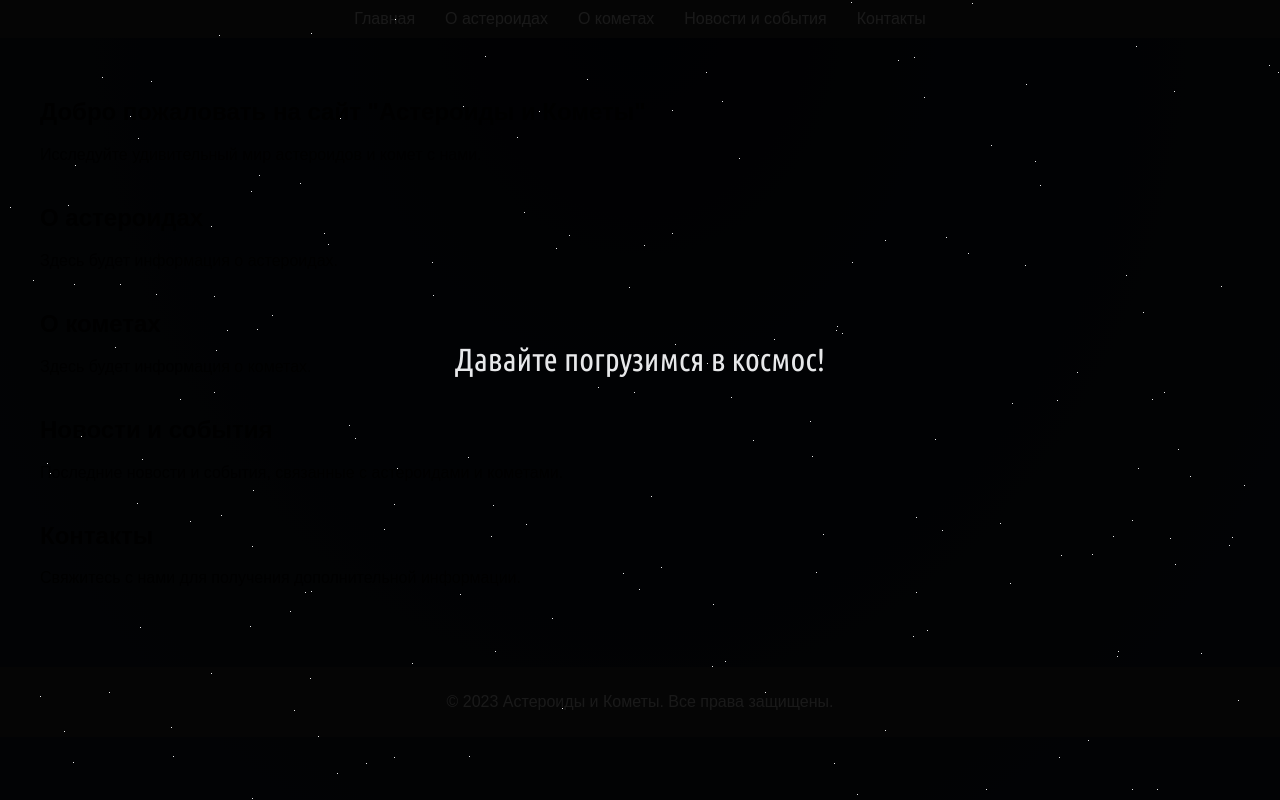
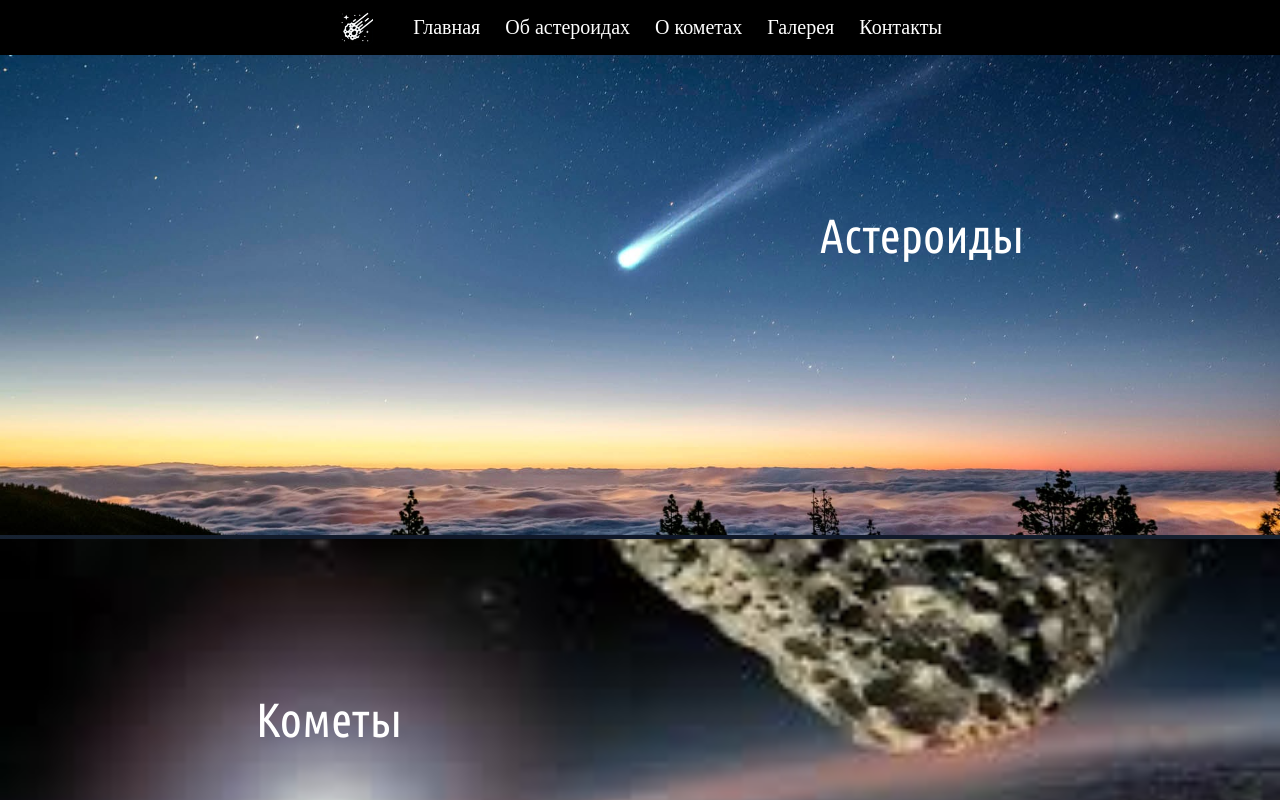
Before and after one commit to rubicus3/coursework-frontend, a plain HTML site: page html/index.html in a window 1280 px wide. Shown: the top 800 px of the page. Drawn offline with Linux system fonts and the light colour scheme.

Commit message:
Some barbone stuff

```diff
--- a/html/index.html
+++ b/html/index.html
@@ -29,42 +29,31 @@
         </div>
 
         <header>
+            <img src="../assets/logo.png" />
             <nav>
                 <ul>
                     <li><a href="#home">Главная</a></li>
-                    <li><a href="#asteroids">О астероидах</a></li>
+                    <li><a href="#asteroids">Об астероидах</a></li>
                     <li><a href="#comets">О кометах</a></li>
-                    <li><a href="#news">Новости и события</a></li>
+                    <li><a href="#news">Галерея</a></li>
                     <li><a href="#contact">Контакты</a></li>
                 </ul>
             </nav>
         </header>
 
         <main>
-            <section id="home">
-                <h2>Добро пожаловать на сайт "Астероиды и Кометы"</h2>
-                <p>Исследуйте удивительный мир астероидов и комет с нами.</p>
-            </section>
-
-            <section id="asteroids">
-                <h2>О астероидах</h2>
-                <p>Здесь будет информация о астероидах.</p>
-            </section>
-
-            <section id="comets">
-                <h2>О кометах</h2>
-                <p>Здесь будет информация о кометах.</p>
-            </section>
-
-            <section id="news">
-                <h2>Новости и события</h2>
-                <p>Последние новости и события, связанные с астероидами и кометами.</p>
-            </section>
-
-            <section id="contact">
-                <h2>Контакты</h2>
-                <p>Свяжитесь с нами для получения дополнительной информации.</p>
-            </section>
+            <div class="overflow-container">
+                <img class="image-in-overflow" src="../assets/Comet.jpg" />
+                <div id="text1">
+                    <h1>Астероиды</h1>
+                </div>
+            </div>
+            <div class="overflow-container">
+                <img class="image-in-overflow" src="../assets/Asteroid.jpeg" />
+                <div id="text2">
+                    <h1>Кометы</h1>
+                </div>
+            </div>
         </main>
 
         <footer>
--- a/js/main.js
+++ b/js/main.js
@@ -1,7 +1,9 @@
 document.addEventListener("DOMContentLoaded", function () {
     const loadingScreen = document.querySelector(".loading-screen");
+    loadingScreen.style.opacity = "0";
+
     setTimeout(() => {
         loadingScreen.style.opacity = "0";
-        setTimeout(() => (loadingScreen.style.display = "none"), 4000);
+        document.getElementsByTagName("html")[0].style.overflow = "visible";
     }, 5000);
 });
--- a/scss/loading.scss
+++ b/scss/loading.scss
@@ -58,58 +58,6 @@
         left: 50%;
         transform: translate(-50%, -50%);
     }
-}
-
-header {
-    background-color: #333;
-    color: #fff;
-    padding: 10px 0;
-    text-align: center;
-}
-
-header nav ul {
-    list-style: none;
-    margin: 0;
-    padding: 0;
-    display: flex;
-    justify-content: center;
-}
-
-header nav ul li {
-    margin: 0 15px;
-}
-
-header nav ul li a {
-    color: #fff;
-    text-decoration: none;
-}
-
-main {
-    padding: 20px;
-}
-
-section {
-    margin-bottom: 40px;
-}
-
-footer {
-    background-color: #333;
-    color: #fff;
-    text-align: center;
-    padding: 10px 0;
-}
-
-@media (min-width: 768px) {
-    main {
-        padding: 40px;
-    }
-}
-
-html,
-body {
-    height: 100%;
-    overflow: hidden;
-    background-image: radial-gradient(ellipse at top, #080e21 0%, #1b2735 95%);
 }
 
 #loading-screen {
--- a/scss/main.scss
+++ b/scss/main.scss
@@ -1,14 +1,103 @@
 @import url("https://fonts.googleapis.com/css2?family=Ubuntu+Condensed&display=swap");
+
+html {
+    overflow: visible;
+}
+
+body,
+main {
+    height: 100%;
+    padding: 0;
+    margin: 0;
+    background-image: radial-gradient(ellipse at top, #080e21 0%, #1b2735 95%);
+}
 
 .ubuntu-condensed-regular {
     font-family: "Ubuntu Condensed", sans-serif;
     font-weight: 400;
     font-style: normal;
 }
+span,
+h1,
+h2,
+h3,
+h4,
+h5 {
+    font-family: "Ubuntu Condensed", sans-serif;
+    font-style: normal;
+}
 
-body,
-html {
-    margin: 0;
-    padding: 0;
-    font-family: Arial, sans-serif;
+header {
+    background-color: black;
+    color: #fff;
+    text-align: center;
+    padding: 10px;
+    display: flex;
+    justify-content: center;
+    align-items: center;
+
+    nav ul {
+        list-style: none;
+        margin: 0;
+
+        display: flex;
+        justify-content: center;
+        gap: 25px;
+        li a {
+            color: #fff;
+            text-decoration: none;
+            font-size: 20px;
+        }
+    }
+
+    img {
+        width: 35px;
+    }
 }
+
+footer {
+    background-color: #333;
+    color: #fff;
+    text-align: center;
+    padding: 15px;
+}
+
+.image-in-overflow {
+    background-size: cover;
+    object-fit: cover;
+    width: 100%;
+    height: 60vh;
+}
+
+.overflow-container {
+    width: 100%;
+    position: relative;
+}
+
+#text1 {
+    color: #fff;
+    position: absolute;
+    flex-direction: column;
+    top: 25%;
+    right: 20%;
+
+    font-size: 24px;
+
+    h1 {
+        font-weight: 500;
+    }
+}
+
+#text2 {
+    color: #fff;
+    position: absolute;
+    flex-direction: column;
+    top: 25%;
+    left: 20%;
+
+    font-size: 24px;
+
+    h1 {
+        font-weight: 500;
+    }
+}
```
Also changed, not shown: assets/Asteroid.jpeg (added), assets/Comet-Oumuamua.jpeg (added), assets/Comet.jpg (added), assets/logo.png (added), css/loading.css, css/main.css, 2 other files.
